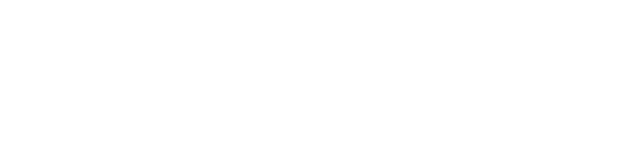
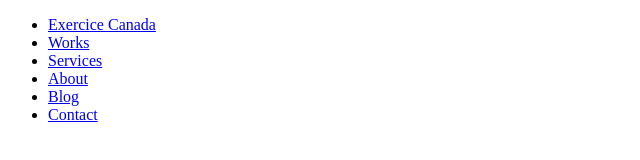
Before and after one commit to Aergozn/Cours-1, a plain HTML site: page index.html in a window 1280 px wide. Shown: the whole page, without its empty margins (0-640 px from the left). Drawn offline with Linux system fonts and the light colour scheme.

Commit message:
Update index.html

```diff
--- a/index.html
+++ b/index.html
@@ -10,10 +10,20 @@
     <link rel="stylesheet" href="https://cdn.linearicons.com/free/1.0.0/icon-font.min.css">
     <link rel="stylesheet" href="https://use.fontawesome.com/releases/v5.14.0/css/all.css"
         integrity="sha384-HzLeBuhoNPvSl5KYnjx0BT+WB0QEEqLprO+NBkkk5gbc67FTaL7XIGa2w1L0Xbgc" crossorigin="anonymous">
-    <title>Canada</title>
+    <title>Table des matières cours 1</title>
 </head>
 
 <body>
+    <ul>
+        <li><a href="exe-1-canada/Brut/canada.html" title="Site Canada">Exercice Canada</a>
+
+        <li><a href="works.html">Works</a></li>
+        <li><a href="services.html">Services</a></li>
+        <li><a href="about.html">About</a></li>
+        <li><a href="blog.html">Blog</a></li>
+        <li><a href="contact.html">Contact</a></li>
+
+    </ul>
     <!--  <header class="l-main-header">
         <div class="wrap">
             <div class="row">
@@ -169,7 +179,7 @@
                 </div>
             </div>
         </div>
-    </footer>
-</body>-->
+    </footer>-->
+</body>
 
 </html>
```
